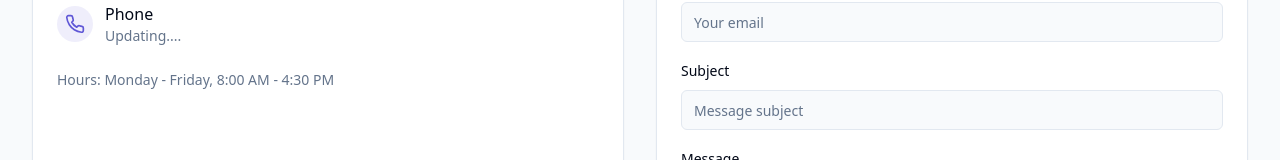
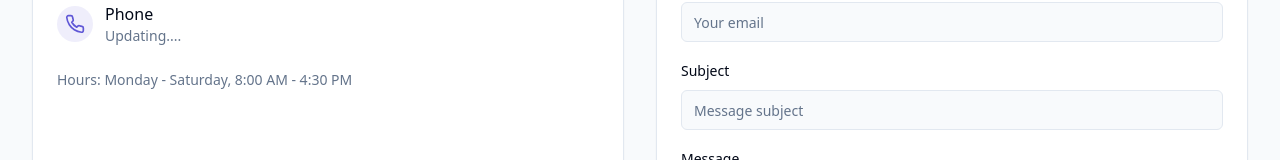
Before and after one commit to Nemaleshh/saveetha-item-compass-11, a React (Vite) app: page /contact in a window 1280 px wide. Shown: the part 406-566 px from the top of the page. Built offline with nearby package versions, Linux system fonts and the light colour scheme; no server answers; the database is empty.

Commit message:
Update Contact.tsx

```diff
--- a/src/pages/Contact.tsx
+++ b/src/pages/Contact.tsx
@@ -79,7 +79,7 @@ const Contact = () => {
           </CardContent>
           <CardFooter>
             <p className="text-sm text-muted-foreground">
-              Hours: Monday - Friday, 8:00 AM - 4:30 PM
+              Hours: Monday - Saturday, 8:00 AM - 4:30 PM
             </p>
           </CardFooter>
         </Card>
```
